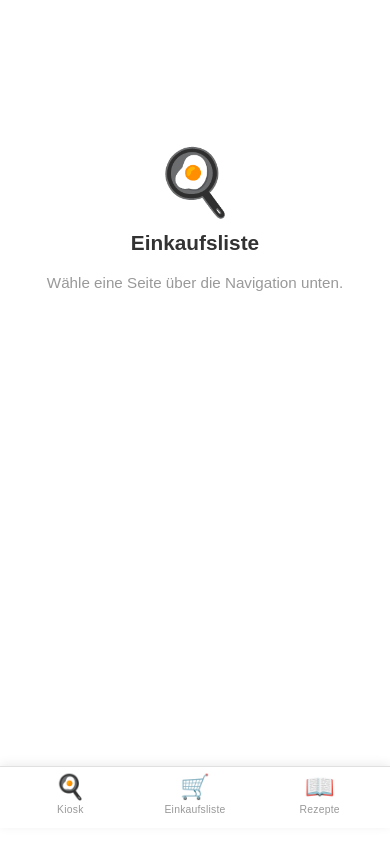
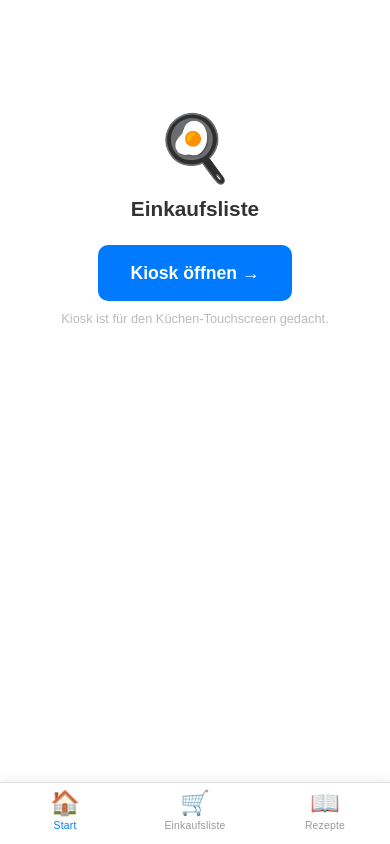
Before and after one commit to dorien89/Einkaufsliste, a Flask app: page / in a window 390 px wide. Run offline with Flask 3, Linux system fonts and the light colour scheme; parts of the project's set-up code (start-up, migrations or seed data) failed here and were passed over.

Commit message:
fix nav: kiosk off tabs, restore hidden buttons, landing page kiosk link
- Replace Kiosk tab with Home tab (🏠); kiosk is Raspi-only, not in nav
- Landing page: prominent 'Kiosk öffnen →' button with hint text
- Fix mobile body padding: preserve padding-bottom:80px so content doesn't
  hide under fixed bottom nav (was wiped by padding:12px shorthand)
- Recipe list panel and detail panel height now subtract 62px bottom nav
  so 'Neues Rezept' and 'Hinzufügen' buttons are always reachable

Co-Authored-By: Claude Sonnet 4.6 <noreply@anthropic.com>

```diff
--- a/app/static/css/main.css
+++ b/app/static/css/main.css
@@ -175,6 +175,24 @@ h1 {
     font-size: 0.95rem;
 }
 
+.kiosk-launch-btn {
+    display: inline-block;
+    padding: 14px 32px;
+    background: #007BFF;
+    color: #fff;
+    text-decoration: none;
+    border-radius: 10px;
+    font-size: 1.1rem;
+    font-weight: 600;
+    margin-top: 8px;
+}
+
+.landing-hint {
+    font-size: 0.8rem !important;
+    color: #bbb !important;
+    margin-top: -4px;
+}
+
 @media print {
     .no-print {
         display: none !important;
@@ -307,22 +325,11 @@ h1 {
 @media (max-width: 639px) {
     body {
         padding: 12px;
+        padding-bottom: 80px; /* preserve space for fixed bottom nav */
     }
 
     h1 {
         font-size: 1.3rem;
-    }
-
-    nav {
-        padding: 0 0.5rem;
-        margin-bottom: 1rem;
-    }
-
-    nav a {
-        padding: 0.75rem 1rem;
-        min-height: 44px;
-        display: flex;
-        align-items: center;
     }
 
     /* Page header rows (Rezepte, Zutaten, Kategorien headings with action buttons) */
--- a/app/templates/base.html
+++ b/app/templates/base.html
@@ -9,9 +9,9 @@
 </head>
 <body>
     <nav class="app-nav">
-        <a href="{{ url_for('kiosk.run_kiosk') }}" class="nav-tab {% if request.path.startswith('/kiosk') %}active{% endif %}">
-            <span class="nav-icon">🍳</span>
-            <span class="nav-label">Kiosk</span>
+        <a href="{{ url_for('main.index') }}" class="nav-tab {% if request.path == '/' %}active{% endif %}">
+            <span class="nav-icon">🏠</span>
+            <span class="nav-label">Start</span>
         </a>
         <a href="{{ url_for('shopping-list.view_shopping_list') }}" class="nav-tab {% if request.path.startswith('/shopping-list') %}active{% endif %}">
             <span class="nav-icon">🛒</span>
--- a/app/templates/index.html
+++ b/app/templates/index.html
@@ -3,6 +3,7 @@
 <div class="landing-welcome">
     <div class="landing-icon">🍳</div>
     <h1>Einkaufsliste</h1>
-    <p>Wähle eine Seite über die Navigation unten.</p>
+    <a href="{{ url_for('kiosk.run_kiosk') }}" class="kiosk-launch-btn">Kiosk öffnen →</a>
+    <p class="landing-hint">Kiosk ist für den Küchen-Touchscreen gedacht.</p>
 </div>
 {% endblock %}
```
Also changed, not shown: app/static/css/recipe_manage.css (+5 -3 lines).
